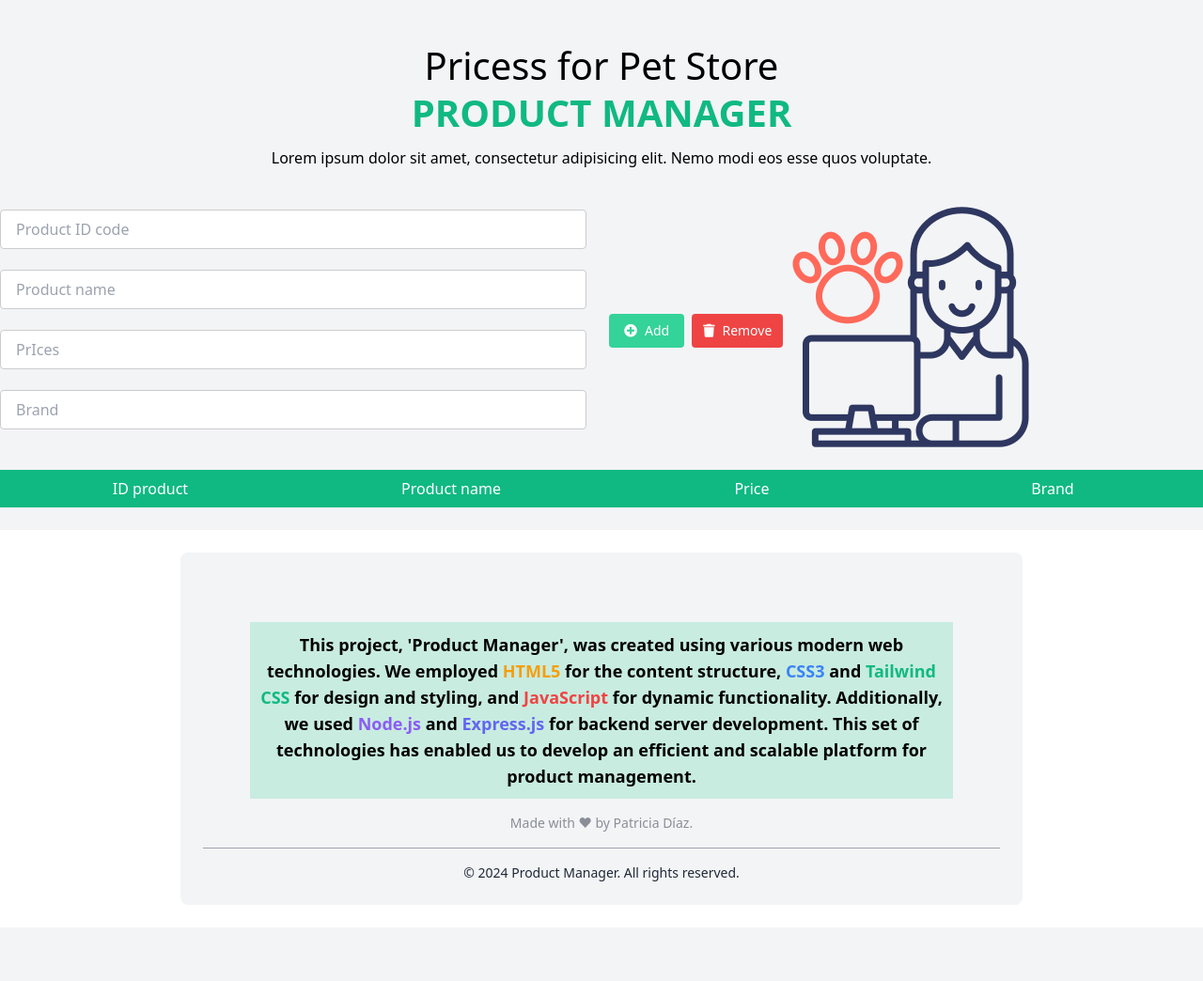
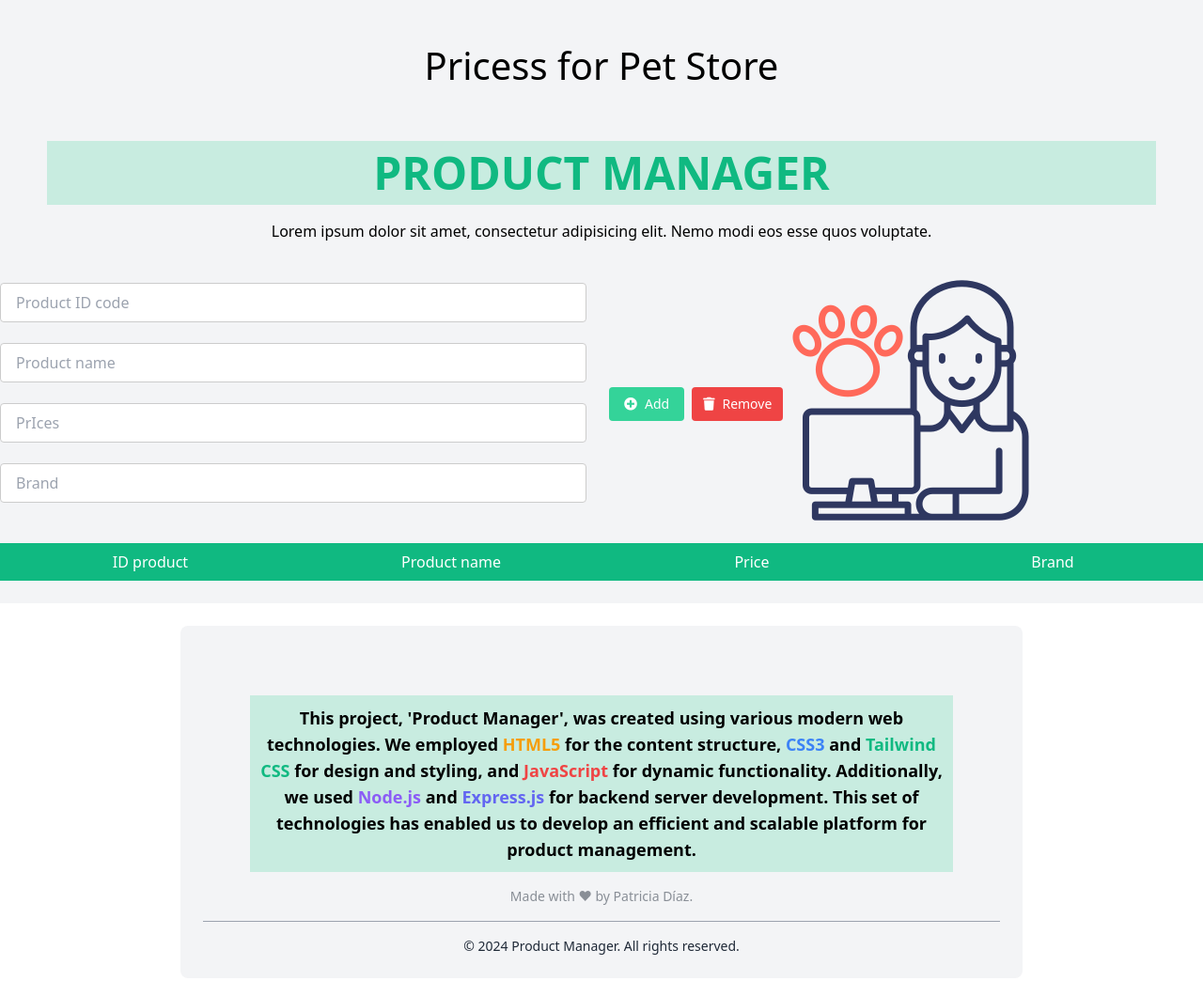
Before and after one commit to Patriciaddc80/ADMINSITRADOR-DE-PRODUCTOS, a website: page index.html in a window 1280 px wide. Shown: the whole page at 94% size. Before the commit the page ends 1011 px from the top, so only its background shows below. Drawn offline with nearby package versions, Linux system fonts and the light colour scheme.

Commit message:
changes for titles sh1, h2

```diff
--- a/index.html
+++ b/index.html
@@ -15,7 +15,7 @@
     <div id="container" class="max-w-screen-2xl mx-auto text-center">
         <header class="relative py-4">
             <h1>Pricess for Pet Store</h1>
-            <h1 class="text-5xl mb-4 font-bold text-green-500">PRODUCT MANAGER </h1>
+            <h2 class="text-5xl mb-4 font-bold text-green-500">PRODUCT MANAGER </h2>
             <h3>Lorem ipsum dolor sit amet, consectetur adipisicing elit. Nemo modi eos esse quos voluptate.</h3>
         </header>
 
```
